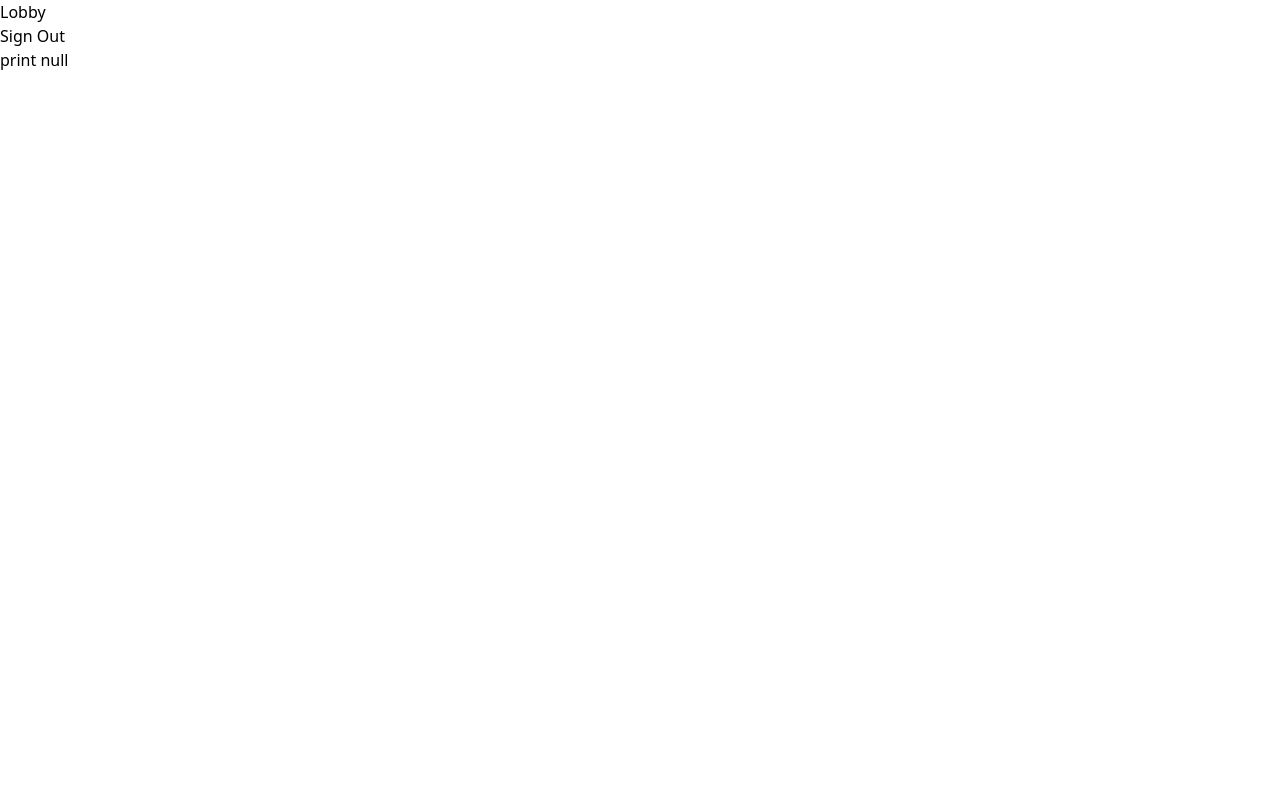
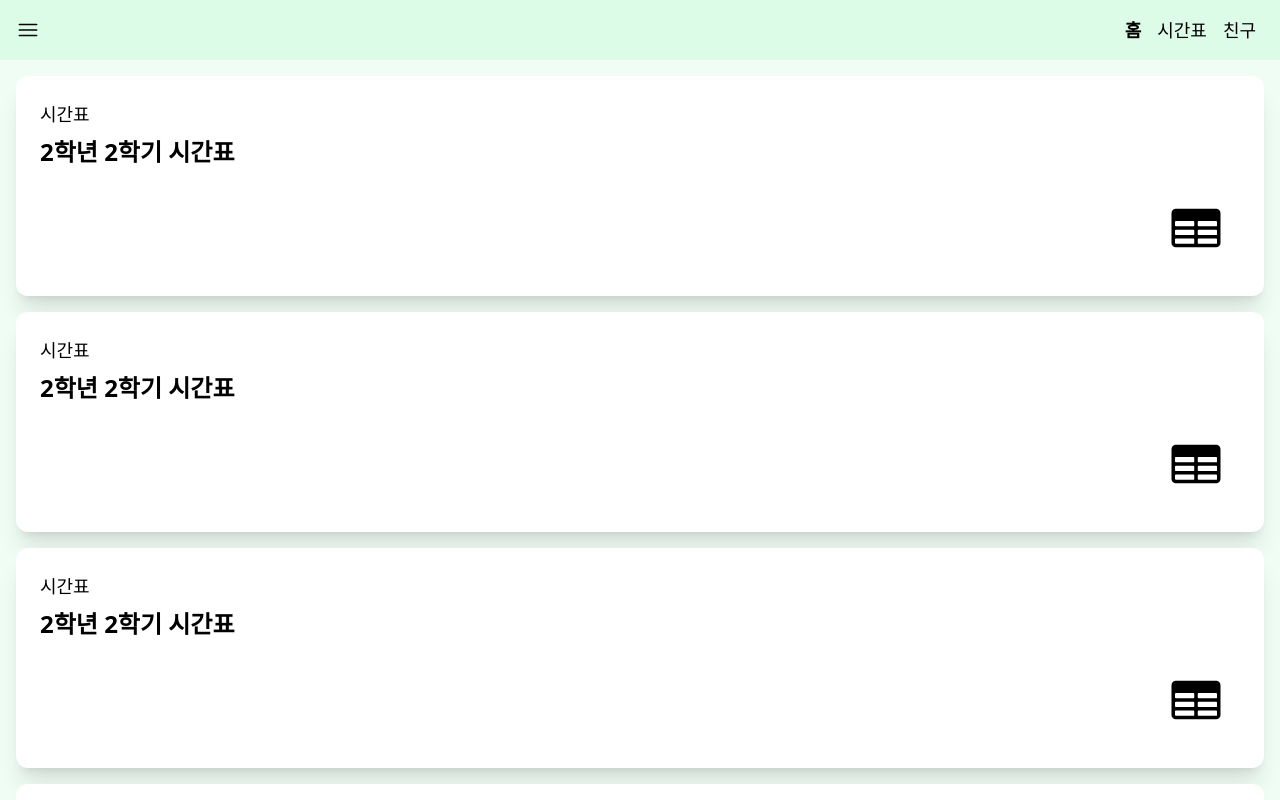
Before and after one commit to jhyunwoo/timble, a Next.js app: page /lobby in a window 1280 px wide. Shown: the top 800 px of the page. Built offline with nearby package versions, Linux system fonts and the light colour scheme; no server answers; the database is empty; sample sign-in values are in the browser's storage.

Commit message:
add lobby page card and make head bar with slide over menu component

```diff
--- /dev/null
+++ b/components/HeadBar.js
@@ -0,0 +1,77 @@
+import Link from "next/link"
+import { useState } from "react"
+
+export default function HeadBar(props) {
+  const [menu, setMenu] = useState(false)
+  return (
+    <div className={"bg-green-100 py-4"}>
+      <div className={"flex justify-between px-4 items-center"}>
+        <button onClick={() => setMenu(true)}>
+          <svg
+            xmlns="http://www.w3.org/2000/svg"
+            viewBox="0 0 24 24"
+            fill="currentColor"
+            className="w-6 h-6 scale-105"
+          >
+            <path
+              fillRule="evenodd"
+              d="M3 6.75A.75.75 0 013.75 6h16.5a.75.75 0 010 1.5H3.75A.75.75 0 013 6.75zM3 12a.75.75 0 01.75-.75h16.5a.75.75 0 010 1.5H3.75A.75.75 0 013 12zm0 5.25a.75.75 0 01.75-.75h16.5a.75.75 0 010 1.5H3.75a.75.75 0 01-.75-.75z"
+              clipRule="evenodd"
+            />
+          </svg>
+        </button>
+        <div className={"flex"}>
+          <Link href={"/lobby"}>
+            <button
+              className={`mx-2 text-lg ${
+                props.page === "lobby" ? "font-semibold" : ""
+              }`}
+            >
+              홈
+            </button>
+          </Link>
+          <Link href={"timetable"}>
+            <button
+              className={`mx-2 text-lg ${
+                props.page === "timetable" ? "font-semibold" : ""
+              }`}
+            >
+              시간표
+            </button>
+          </Link>
+          <Link href={"friends"}>
+            <button
+              className={`mx-2 text-lg ${
+                props.page === "friends" ? "font-semibold" : ""
+              }`}
+            >
+              친구
+            </button>
+          </Link>
+        </div>
+      </div>
+      <div
+        className={`bg-red-200 w-screen h-screen z-40 absolute top-0 -translate-x-full transition flex flex-col ${
+          menu ? "translate-x-0" : ""
+        }`}
+      >
+        <div className={"bg-red-100 flex justify-between items-center p-4"}>
+          <button onClick={() => setMenu(false)}>
+            <svg
+              xmlns="http://www.w3.org/2000/svg"
+              viewBox="0 0 24 24"
+              fill="currentColor"
+              className="w-6 h-6 scale-105"
+            >
+              <path
+                fillRule="evenodd"
+                d="M5.47 5.47a.75.75 0 011.06 0L12 10.94l5.47-5.47a.75.75 0 111.06 1.06L13.06 12l5.47 5.47a.75.75 0 11-1.06 1.06L12 13.06l-5.47 5.47a.75.75 0 01-1.06-1.06L10.94 12 5.47 6.53a.75.75 0 010-1.06z"
+                clipRule="evenodd"
+              />
+            </svg>
+          </button>
+        </div>
+      </div>
+    </div>
+  )
+}
--- /dev/null
+++ b/components/LobbyCard.js
@@ -0,0 +1,24 @@
+export default function LobbyCard(props) {
+  return (
+    <div className={"bg-white p-6 rounded-xl shadow-xl flex flex-col"}>
+      <div>
+        <div className={"text-lg"}>{props.subtitle}</div>
+        <div className={"text-2xl font-semibold my-2"}>{props.title}</div>
+      </div>
+      <div className={"flex justify-end items-end mb-4 mr-4 mt-6"}>
+        <svg
+          xmlns="http://www.w3.org/2000/svg"
+          viewBox="0 0 24 24"
+          fill="currentColor"
+          className="w-14 h-14"
+        >
+          <path
+            fillRule="evenodd"
+            d="M1.5 5.625c0-1.036.84-1.875 1.875-1.875h17.25c1.035 0 1.875.84 1.875 1.875v12.75c0 1.035-.84 1.875-1.875 1.875H3.375A1.875 1.875 0 011.5 18.375V5.625zM21 9.375A.375.375 0 0020.625 9h-7.5a.375.375 0 00-.375.375v1.5c0 .207.168.375.375.375h7.5a.375.375 0 00.375-.375v-1.5zm0 3.75a.375.375 0 00-.375-.375h-7.5a.375.375 0 00-.375.375v1.5c0 .207.168.375.375.375h7.5a.375.375 0 00.375-.375v-1.5zm0 3.75a.375.375 0 00-.375-.375h-7.5a.375.375 0 00-.375.375v1.5c0 .207.168.375.375.375h7.5a.375.375 0 00.375-.375v-1.5zM10.875 18.75a.375.375 0 00.375-.375v-1.5a.375.375 0 00-.375-.375h-7.5a.375.375 0 00-.375.375v1.5c0 .207.168.375.375.375h7.5zM3.375 15h7.5a.375.375 0 00.375-.375v-1.5a.375.375 0 00-.375-.375h-7.5a.375.375 0 00-.375.375v1.5c0 .207.168.375.375.375zm0-3.75h7.5a.375.375 0 00.375-.375v-1.5A.375.375 0 0010.875 9h-7.5A.375.375 0 003 9.375v1.5c0 .207.168.375.375.375z"
+            clipRule="evenodd"
+          />
+        </svg>
+      </div>
+    </div>
+  )
+}
--- /dev/null
+++ b/pages/friends/index.js
@@ -0,0 +1,10 @@
+import HeadBar from "../../components/HeadBar"
+
+export default function friends() {
+  return (
+    <div>
+      <HeadBar page={"friends"} />
+      <div>Friends</div>
+    </div>
+  )
+}
--- a/pages/lobby.js
+++ b/pages/lobby.js
@@ -2,6 +2,9 @@ import { useSession, signOut } from "next-auth/react"
 import { useRouter } from "next/router"
 import { useEffect, useState } from "react"
 import axios from "axios"
+
+import HeadBar from "../components/HeadBar"
+import LobbyCard from "../components/LobbyCard"
 
 export default function Lobby() {
   // router 설정
@@ -49,11 +52,19 @@ export default function Lobby() {
 
   if (session) {
     return (
-      <div>
-        <div>Lobby</div>
-        <button onClick={() => signOut()}>Sign Out</button>
-        <br />
-        <button onClick={() => console.log(nullData)}>print null</button>
+      <div className={"w-full min-h-screen bg-green-50"}>
+        <HeadBar page={"lobby"} />
+        <div className={"grid grid-cols-1 gap-4 p-4"}>
+          <LobbyCard title={"2학년 2학기 시간표"} subtitle={"시간표"} />
+          <LobbyCard title={"2학년 2학기 시간표"} subtitle={"시간표"} />
+          <LobbyCard title={"2학년 2학기 시간표"} subtitle={"시간표"} />
+          <LobbyCard title={"2학년 2학기 시간표"} subtitle={"시간표"} />
+          <LobbyCard title={"2학년 2학기 시간표"} subtitle={"시간표"} />
+          <LobbyCard title={"2학년 2학기 시간표"} subtitle={"시간표"} />
+          <LobbyCard title={"2학년 2학기 시간표"} subtitle={"시간표"} />
+          <LobbyCard title={"2학년 2학기 시간표"} subtitle={"시간표"} />
+          <LobbyCard title={"2학년 2학기 시간표"} subtitle={"시간표"} />
+        </div>
       </div>
     )
   } else {
--- /dev/null
+++ b/pages/timetable/index.js
@@ -0,0 +1,10 @@
+import HeadBar from "../../components/HeadBar"
+
+export default function timetable() {
+  return (
+    <div>
+      <HeadBar page={"timetable"} />
+      <div>Timetable</div>
+    </div>
+  )
+}
```
